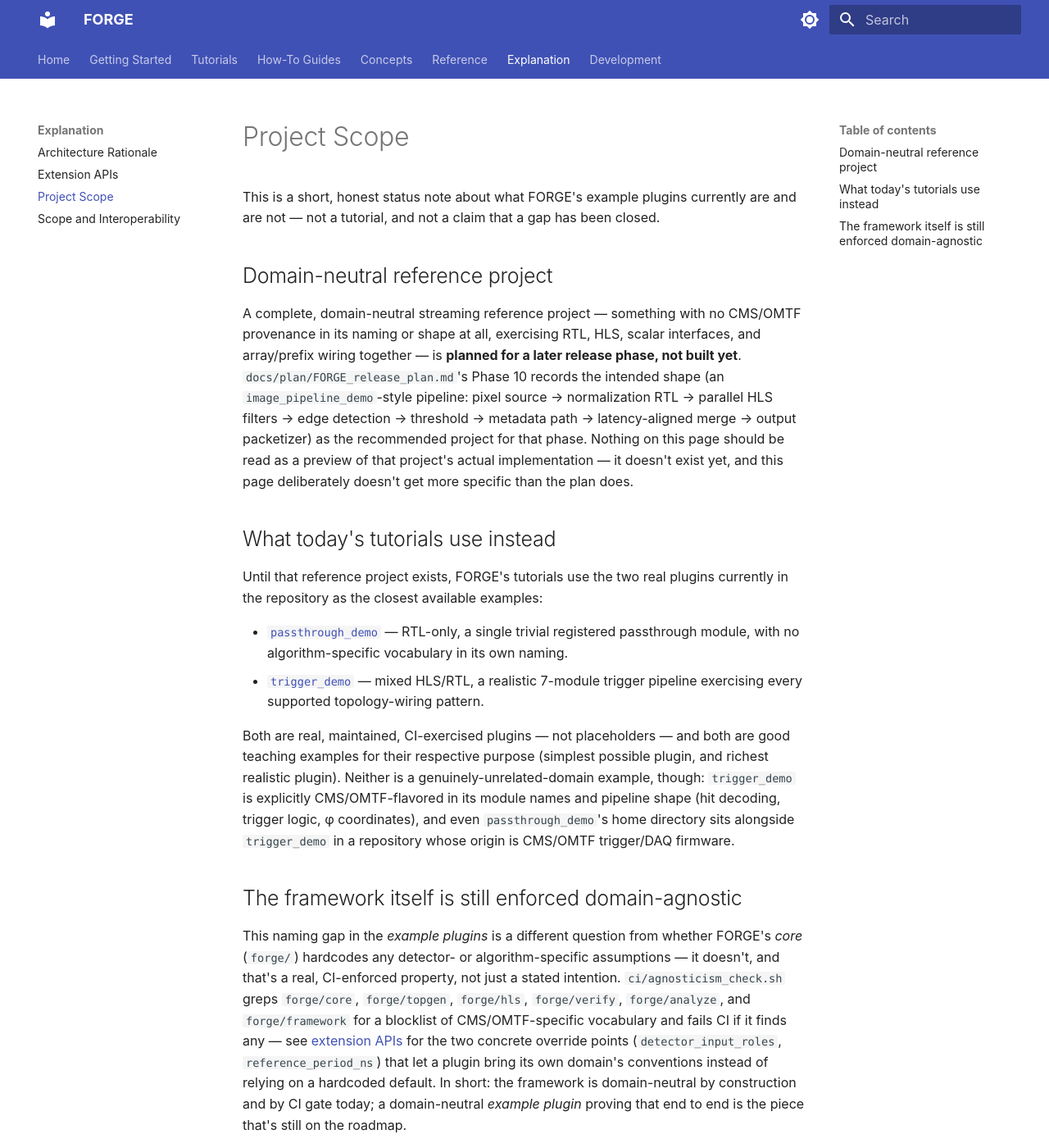
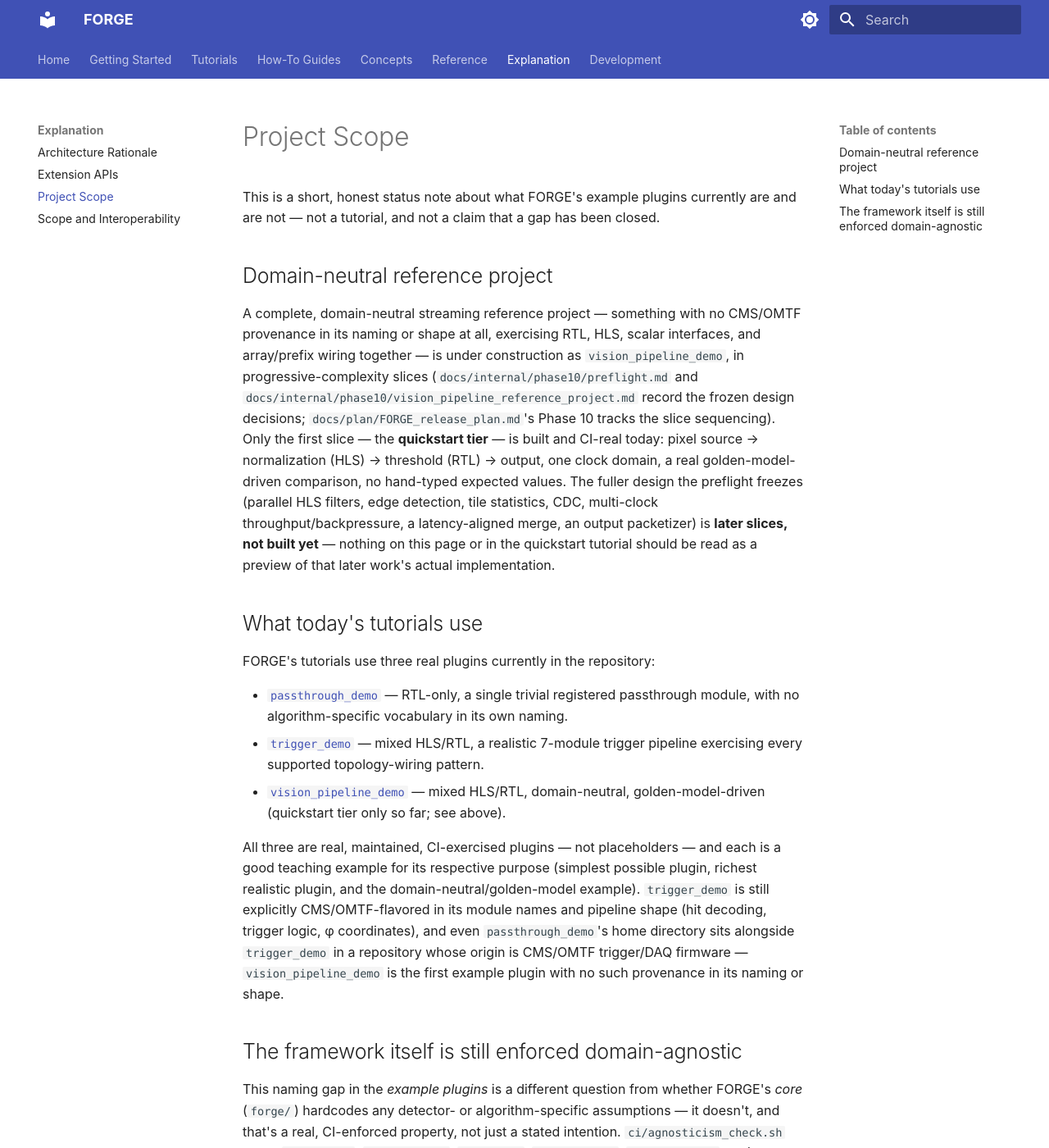
Before and after one commit to pleguina/forge, an MkDocs documentation site: the page built from docs/explanation/project-scope.md, in a window 1280 px wide and 1400 px high. Shown: the whole window at 82% size. Built offline with MkDocs 1.6.1 and Material for MkDocs 9.7.7, drawn with Linux system fonts in a browser that asks for light colours; the version menu is left out.

Commit message:
Add vision_pipeline_demo quickstart tutorial and correct project-scope status
Add docs/tutorials/vision-pipeline-quickstart.md and wire it into the
MkDocs nav. Update project-scope.md, which previously said the
domain-neutral reference project "doesn't exist yet" under the stale
placeholder name image_pipeline_demo — the quickstart tier now exists
and is CI-real, so the page instead distinguishes what's built (slice
10.1) from what's still planned (the fuller multi-clock/CDC design).

```diff
--- a/docs/explanation/project-scope.md
+++ b/docs/explanation/project-scope.md
@@ -8,20 +8,24 @@
 
 A complete, domain-neutral streaming reference project — something with
 no CMS/OMTF provenance in its naming or shape at all, exercising RTL, HLS,
-scalar interfaces, and array/prefix wiring together — is **planned for a
-later release phase, not built yet**. `docs/plan/FORGE_release_plan.md`'s
-Phase 10 records the intended shape (an `image_pipeline_demo`-style
-pipeline: pixel source → normalization RTL → parallel HLS filters → edge
-detection → threshold → metadata path → latency-aligned merge → output
-packetizer) as the recommended project for that phase. Nothing on this
-page should be read as a preview of that project's actual implementation
-— it doesn't exist yet, and this page deliberately doesn't get more
-specific than the plan does.
+scalar interfaces, and array/prefix wiring together — is under construction
+as `vision_pipeline_demo`, in progressive-complexity slices
+(`docs/internal/phase10/preflight.md` and
+`docs/internal/phase10/vision_pipeline_reference_project.md` record the
+frozen design decisions; `docs/plan/FORGE_release_plan.md`'s Phase 10
+tracks the slice sequencing). Only the first slice — the **quickstart
+tier** — is built and CI-real today: pixel source → normalization (HLS) →
+threshold (RTL) → output, one clock domain, a real golden-model-driven
+comparison, no hand-typed expected values. The fuller design the preflight
+freezes (parallel HLS filters, edge detection, tile statistics, CDC,
+multi-clock throughput/backpressure, a latency-aligned merge, an output
+packetizer) is **later slices, not built yet** — nothing on this page or
+in the quickstart tutorial should be read as a preview of that later
+work's actual implementation.
 
-## What today's tutorials use instead
+## What today's tutorials use
 
-Until that reference project exists, FORGE's tutorials use the two real
-plugins currently in the repository as the closest available examples:
+FORGE's tutorials use three real plugins currently in the repository:
 
 - [`passthrough_demo`](../tutorials/rtl-example.md) — RTL-only, a single
   trivial registered passthrough module, with no algorithm-specific
@@ -29,15 +33,19 @@
 - [`trigger_demo`](../tutorials/mixed-hls-rtl-example.md) — mixed HLS/RTL,
   a realistic 7-module trigger pipeline exercising every supported
   topology-wiring pattern.
+- [`vision_pipeline_demo`](../tutorials/vision-pipeline-quickstart.md) —
+  mixed HLS/RTL, domain-neutral, golden-model-driven (quickstart tier
+  only so far; see above).
 
-Both are real, maintained, CI-exercised plugins — not placeholders — and
-both are good teaching examples for their respective purpose (simplest
-possible plugin, and richest realistic plugin). Neither is a
-genuinely-unrelated-domain example, though: `trigger_demo` is explicitly
-CMS/OMTF-flavored in its module names and pipeline shape (hit decoding,
-trigger logic, φ coordinates), and even `passthrough_demo`'s home
-directory sits alongside `trigger_demo` in a repository whose origin is
-CMS/OMTF trigger/DAQ firmware.
+All three are real, maintained, CI-exercised plugins — not placeholders —
+and each is a good teaching example for its respective purpose (simplest
+possible plugin, richest realistic plugin, and the domain-neutral/golden-model
+example). `trigger_demo` is still explicitly CMS/OMTF-flavored in its
+module names and pipeline shape (hit decoding, trigger logic, φ
+coordinates), and even `passthrough_demo`'s home directory sits alongside
+`trigger_demo` in a repository whose origin is CMS/OMTF trigger/DAQ
+firmware — `vision_pipeline_demo` is the first example plugin with no such
+provenance in its naming or shape.
 
 ## The framework itself is still enforced domain-agnostic
 
--- a/mkdocs.yml
+++ b/mkdocs.yml
@@ -77,6 +77,7 @@
       - Golden-Path Tutorial: tutorials/golden-path.md
       - RTL Example (passthrough_demo): tutorials/rtl-example.md
       - Mixed HLS/RTL Example (trigger_demo): tutorials/mixed-hls-rtl-example.md
+      - Vision Pipeline Quickstart (vision_pipeline_demo): tutorials/vision-pipeline-quickstart.md
   - How-To Guides:
       - Author Topology Contracts: how-to/author-topology-contracts.md
       - Integrate Verification: how-to/integrate-verification.md
```
Also changed, not shown: docs/tutorials/vision-pipeline-quickstart.md (added, +160 -0 lines).
